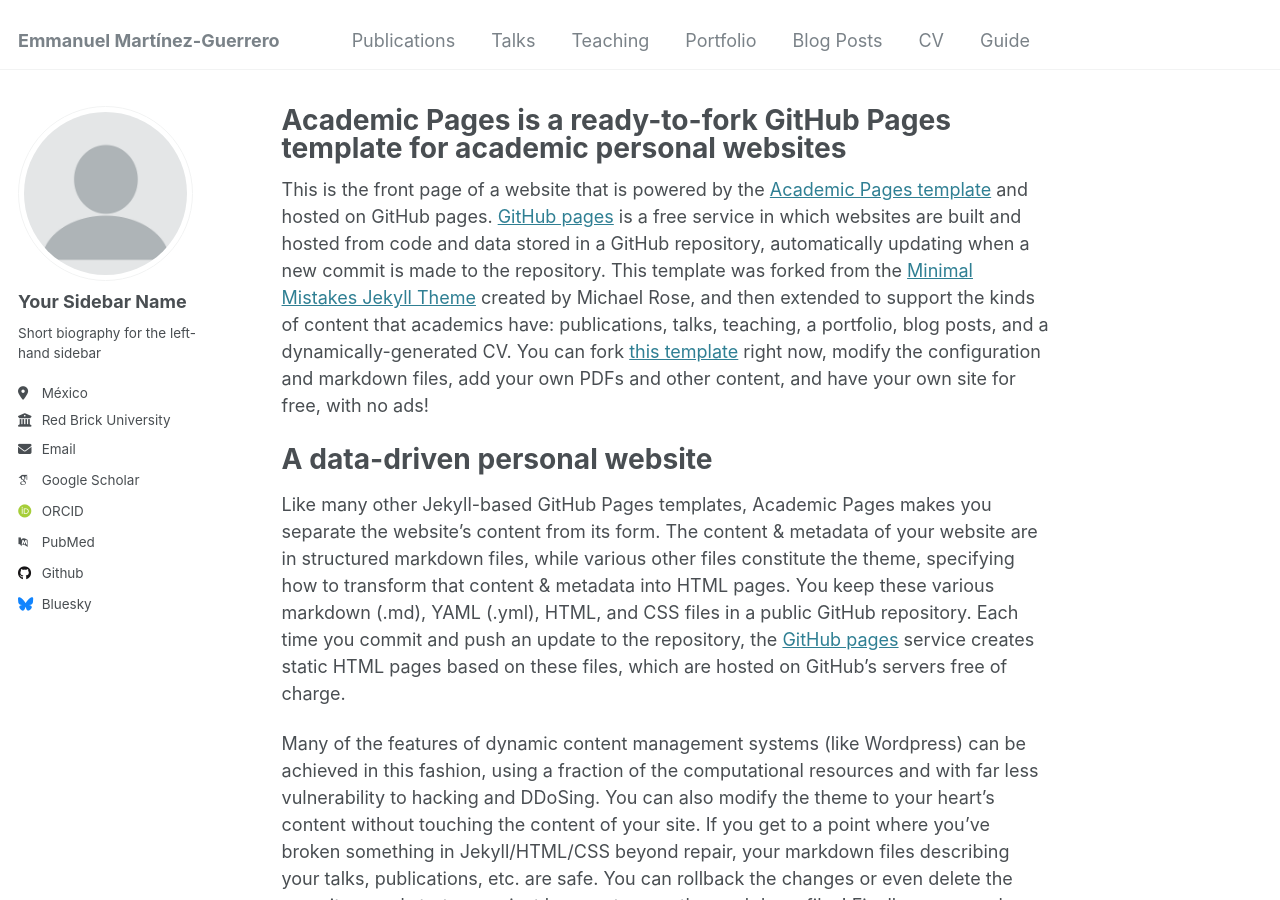
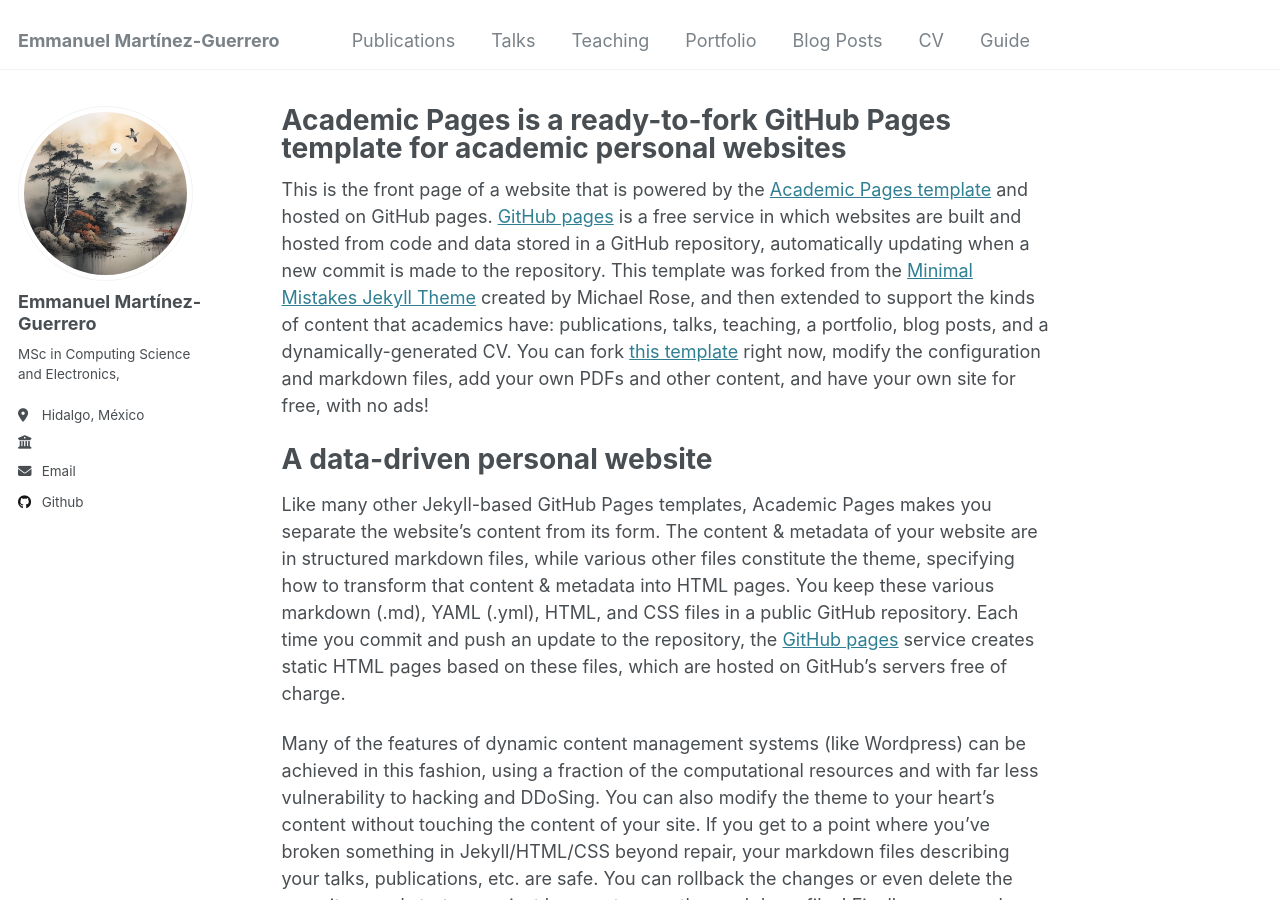
Before and after one commit to EmX-Mtz/EmX-Mtz.github.io, a Jekyll site: the page built from _pages/about.md, in a window 1280 px wide and 900 px high. Built offline with Jekyll 4.4.1, drawn with Linux system fonts in a browser that asks for light colours; some web fonts are replaced.

Commit message:
_config.yml

```diff
--- a/_config.yml
+++ b/_config.yml
@@ -21,22 +21,22 @@
 #               Additional customization can be done by editing /_includes/author-profile.html
 author:
   # Biographic information
-  avatar           : "profile.png"
-  name             : "Your Sidebar Name"
+  avatar           : "Profile_image.jpg"
+  name             : "Emmanuel Martínez-Guerrero"
   pronouns         : # example: "she/her"
-  bio              : "Short biography for the left-hand sidebar"
-  location         : "México"
-  employer         : "Red Brick University"
+  bio              : "MSc in Computing Science and Electronics, "
+  location         : "Hidalgo, México"
+  employer         : ""
   uri              : # URL
-  email            : "none@example.org"
+  email            : ""
 
   # Academic websites
   arxiv            : # URL - Update with the correct link to your profile
-  googlescholar    : "https://scholar.google.com/citations?user=PS_CX0AAAAAJ"
+  googlescholar    : #
   impactstory      : # URL
-  orcid            : "http://orcid.org/yourorcidurl"
+  orcid            : #
   semantic         : # URL
-  pubmed           : "https://www.ncbi.nlm.nih.gov/pubmed/?term=john+snow"
+  pubmed           : #
   researchgate     : # URL
   scopus           : # URL
 
@@ -49,7 +49,7 @@
   stackoverflow    : # User number or user number and name (i.e., use "1" or "1/jeff-atwood")
 
   # Social media
-  bluesky          : "bsky.app" # Replace this with you Bluesky username
+  bluesky          : # "bsky.app" # Replace this with you Bluesky username
   facebook         : # Username
   flickr           : # Username
   foursquare       : # Username
```
